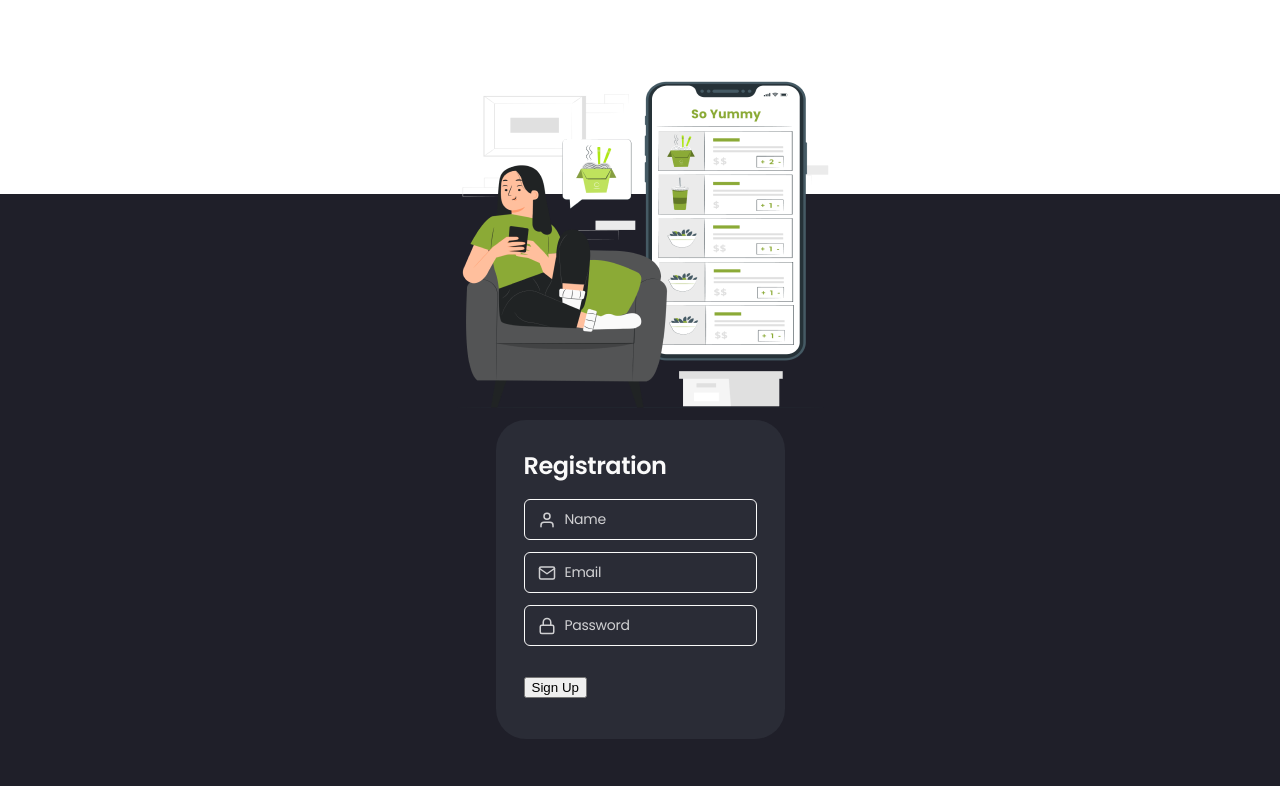
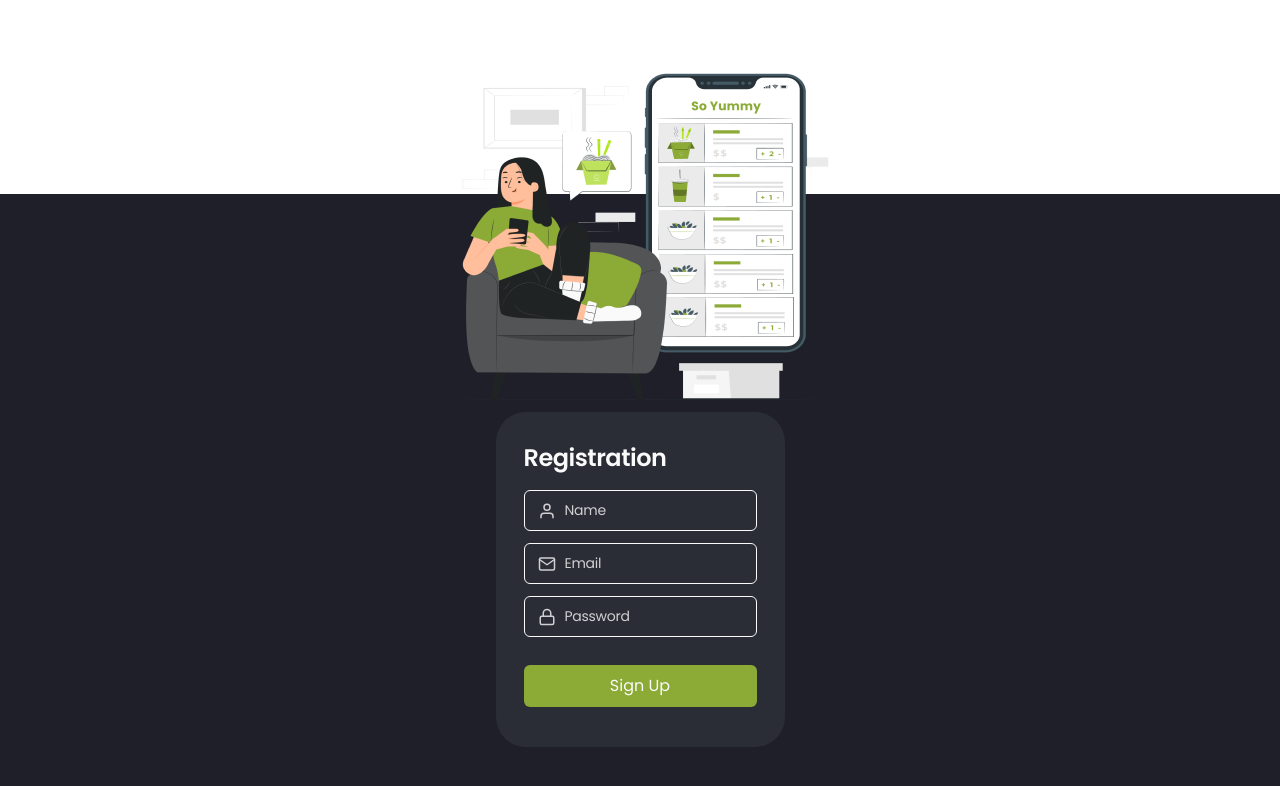
Before and after one commit to VladosSid/project-fullstack-frontend, a React (Create React App) app: page /project-fullstack-frontend/register in a window 1280 px wide. Shown: the top 786 px of the page. Built offline with nearby package versions, Linux system fonts and the light colour scheme; no server answers.

Commit message:
submit button styles

```diff
--- a/src/components/RegisterForm/RegisterForm.jsx
+++ b/src/components/RegisterForm/RegisterForm.jsx
@@ -9,7 +9,8 @@ import {
     FormTitle,
     ListItem,
     Label,
-    Input
+    Input,
+    Button
 } from "./RegisterForm.styled";
 
 const RegisterForm = () => {
@@ -64,7 +65,7 @@ const RegisterForm = () => {
                         />
                     </ListItem>
                 </ul>
-                <button type='submit'>Sign Up</button>
+                <Button type='submit'>Sign Up</Button>
             </Form>
             {/* <Link to={"/login"}>Sign In</Link> */}
         </Container>
--- a/src/components/RegisterForm/RegisterForm.styled.js
+++ b/src/components/RegisterForm/RegisterForm.styled.js
@@ -77,3 +77,27 @@ export const Input = styled.input`
         opacity: 0.8;
     }
 `
+
+export const Button = styled.button`
+    padding: 12px 0;
+    width: 100%;
+    border-radius: 6px;
+    border: none;
+
+    text-align: center;
+    font-family: 'Poppins';
+    font-style: normal;
+    font-weight: 400;
+    font-size: 16px;
+    line-height: 1.12;
+
+    background-color: #8BAA36;
+    color: #FAFAFA;
+
+    transition: color 250ms cubic-bezier(0.4, 0, 0.2, 1);
+
+    &:hover,
+    &:focus {
+        color: #22252A;
+    }
+`
```
